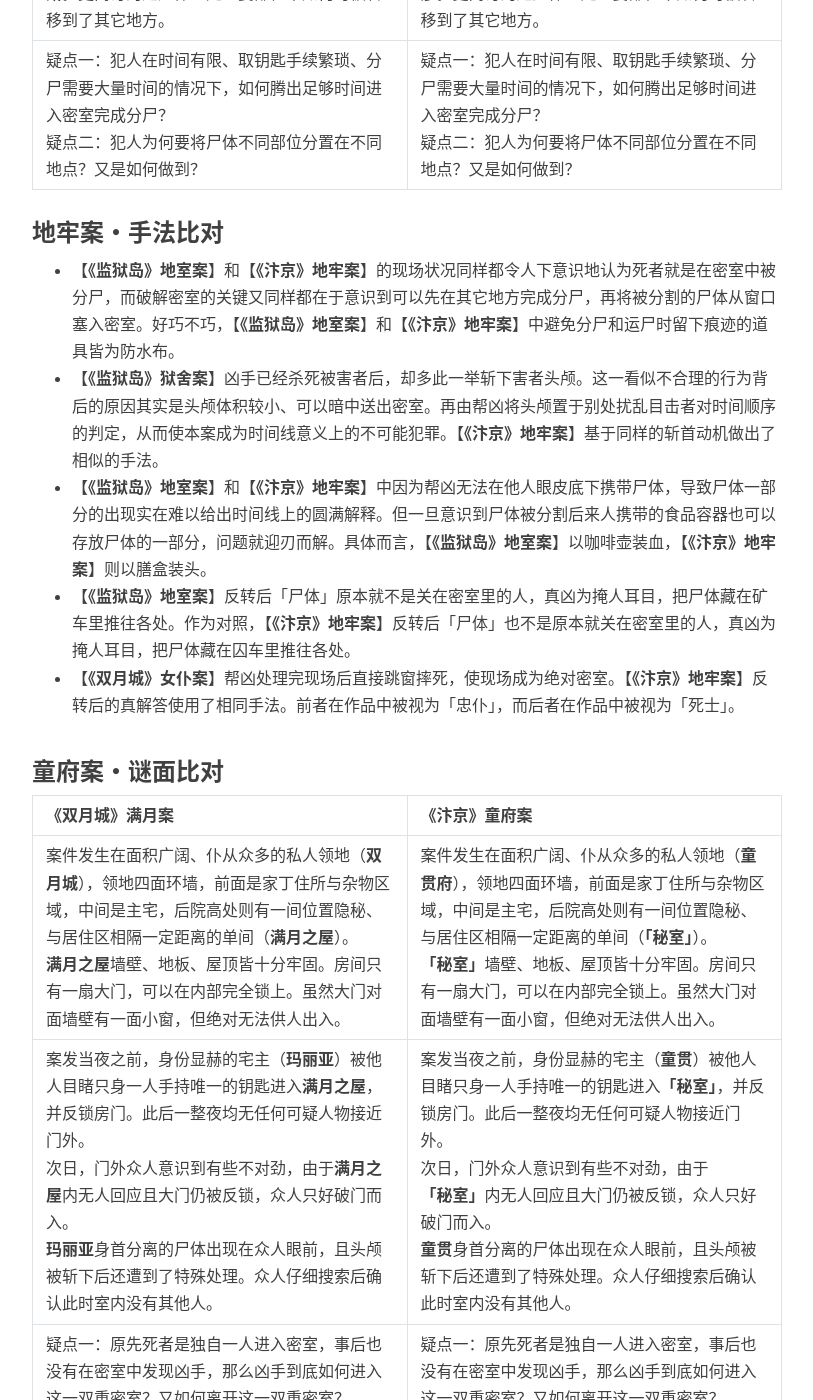
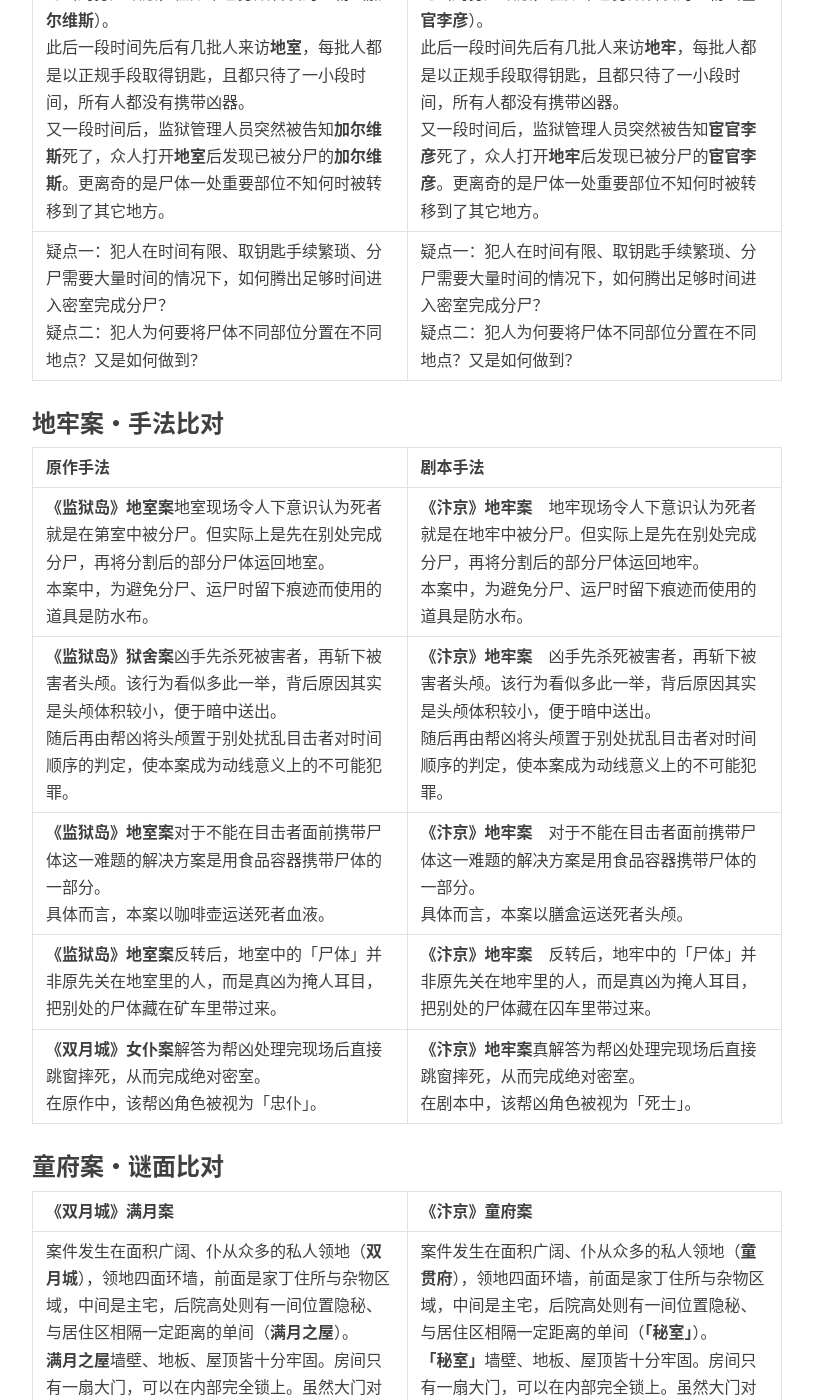
Before and after one commit to mysteryreview/mysteryreview.github.io, a Jekyll site: the page built from _posts/2024-05-31-北宋奇案.md, in a window 1280 px wide and 1400 px high, scrolled down 3310 px. Shown: the whole window, without its empty margins (233-1046 px from the left). Built offline with Jekyll 4.4.1, drawn with Linux system fonts in a browser that asks for light colours; nearby versions of some CDN libraries; comment, search, counter and statistics services are not loaded; some of the changed text lies outside the part shown.

Commit message:
Add files via upload

```diff
--- a/_posts/2024-05-31-北宋奇案.md
+++ b/_posts/2024-05-31-北宋奇案.md
@@ -12,18 +12,18 @@
             - 核诡缝合
             - 人设缝合
 ---
-简单解释下为何本作会有【**核诡缝合**】标签。
+简单解释下本作的【**核诡缝合**】标签。
 
-* 《双月城》和《监狱岛》是分别出版于２００２、２００４年的长篇推理小说，其中《监狱岛》为《双月城》续作。两作皆以牢不可破的密室、精细规划的动线、出人意料的分尸动机而著称。
-* 《北宋奇案・汴京》是发行于２０２４年的剧本杀作品，该剧本无论是密室谜面还是密室手法都与《双月城》、《监狱岛》中密室设计极为相似。其相似细节之多、相似程度之高，已经不可能是巧合撞梗，只能解释为刻意洗稿。
+长篇推理小说《双月城》和《监狱岛》分别出版于２００２和２００４年，其中《监狱岛》为《双月城》续作。两作皆以牢不可破的密室、精细规划的动线、出人意料的分尸动机而著称。
 
-下文中将为这一说法给出详细论证。
+剧本杀作品《北宋奇案・汴京》发行于２０２４年，该剧本无论是密室谜面还是密室手法都与《双月城》、《监狱岛》中密室设计极为相似。其相似细节之多、相似程度之高，已经不可能是巧合撞梗，只能解释为刻意洗稿，下文中将给出详细论证。
 
 <blockquote style="border-left-color: rgb(207, 34, 46); padding: 0px 1em; margin-bottom: 16px;">
 <p style="color: rgb(207, 34, 46); font-size: 2rem; font-weight: bold;">剧透警告</p>
-<p>本文力求「非必要不剧透」，但由于剧本自身过度缝合，导致即使只列举剧本与原作相似之处都不可避免会剧透剧绝大多数密室手法。</p>
+<p>本文力求「非必要不剧透」，但由于剧本自身过度缝合，导致即使只列举剧本与原作相似之处都不可避免会剧透大部分密室手法。</p>
 <p>因此，<strong>若您没有看过《双月城》和《监狱岛》，笔者恳请您关掉这篇剧评</strong>，以免破坏您阅读这两部推理佳作的体验。</p>
 </blockquote>
+
 
 ### 匠铺案・谜面比对
 
@@ -47,10 +47,20 @@
 
 ### 天牢案・手法比对
 
-* 【**《监狱岛》狱舍案**】方位互换
-* 【**《监狱岛》狱舍案**】时间干扰
-* 【**《双月城》新月案**】伪解答以「先用假钥匙换真钥匙，以真钥匙进入现场。再以发生突发事件无法进入现场为理由破坏锁，使钥匙无法对证」这一手法解释密室形成的原理。【**《汴京》天牢案**】伪解答亦沿用类似手法。
-* 【**《双月城》新月案**】和【**《汴京》天牢案**】反转后的真解答中背后主谋都巧妙利用铠甲作为藏凶手和运尸体的辅助道具，以实现换人诡计。关于这一相似设计，又有两处细节值得深究：<br>其一，【**《双月城》新月案**】使用的中世纪板甲坚硬稳固，外壳不会塌陷，即使里面是尸体也不会被人看穿。但【**《汴京》天牢案**】使用的北宋铠甲做不到这一点，于是剧本中不得不额外引入「尸僵」和「捆绑」两大设定。<br>其二，【**《双月城》新月案**】使用的中世纪板甲拉下面甲后可完全遮挡面部，使他人无法分辨身份。而【**《汴京》天牢案**】使用的北宋铠甲做不到这一点，故剧本中又不得不引入「不可直视王公」这一设定。
+
+
+| 原作手法                                                     | 剧本手法                                                     |
+| ------------------------------------------------------------ | ------------------------------------------------------------ |
+| **《监狱岛》狱舍案**方位互换                                 | **《汴京》天牢案**                                           |
+| **《监狱岛》狱舍案**时间干扰                                 |                                                              |
+| **《双月城》新月案**反转前的伪解答：先用假钥匙换真钥匙，以真钥匙进入现场。再以发生突发事件无法进入现场为理由破坏锁，使钥匙无法对证。 | **《汴京》天牢案**　反转前的伪解答：先用假钥匙换真钥匙，以真钥匙进入现场。再以发生突发事件无法进入现场为理由破坏锁，使钥匙无法对证。 |
+| **《双月城》新月案**反转后的真解答：幕后主谋巧妙利用铠甲作为掩饰自身和运送尸体的辅助工具，以完成换人诡计。 | **《汴京》天牢案**　反转后的真解答：幕后主谋巧妙利用铠甲作为掩饰自身和运送尸体的辅助工具，以完成换人诡计。 |
+
+对于最后一条，又有两点细节可以展开讲一讲：
+
+其一，**《双月城》新月案**使用的中世纪板甲坚硬稳固，外壳不会塌陷，即使里面是尸体也不会被人看穿。但**《汴京》天牢案**使用的北宋铠甲做不到这一点，于是剧本中不得不额外引入「尸僵」和「捆绑」两大设定。
+
+其二，**《双月城》新月案**使用的中世纪板甲拉下面甲后可完全遮挡面部，使他人无法分辨身份。而**《汴京》天牢案**使用的北宋铠甲做不到这一点，故剧本中又不得不引入「不可直视王公」这一设定。
 
 ### 地牢案・谜面比对
 
@@ -62,11 +72,13 @@
 
 ### 地牢案・手法比对
 
-* 【**《监狱岛》地室案**】和【**《汴京》地牢案**】的现场状况同样都令人下意识地认为死者就是在密室中被分尸，而破解密室的关键又同样都在于意识到可以先在其它地方完成分尸，再将被分割的尸体从窗口塞入密室。好巧不巧，【**《监狱岛》地室案**】和【**《汴京》地牢案**】中避免分尸和运尸时留下痕迹的道具皆为防水布。
-* 【**《监狱岛》狱舍案**】凶手已经杀死被害者后，却多此一举斩下害者头颅。这一看似不合理的行为背后的原因其实是头颅体积较小、可以暗中送出密室。再由帮凶将头颅置于别处扰乱目击者对时间顺序的判定，从而使本案成为时间线意义上的不可能犯罪。【**《汴京》地牢案**】基于同样的斩首动机做出了相似的手法。
-* 【**《监狱岛》地室案**】和【**《汴京》地牢案**】中因为帮凶无法在他人眼皮底下携带尸体，导致尸体一部分的出现实在难以给出时间线上的圆满解释。但一旦意识到尸体被分割后来人携带的食品容器也可以存放尸体的一部分，问题就迎刃而解。具体而言，【**《监狱岛》地室案**】以咖啡壶装血，【**《汴京》地牢案**】则以膳盒装头。
-* 【**《监狱岛》地室案**】反转后「尸体」原本就不是关在密室里的人，真凶为掩人耳目，把尸体藏在矿车里推往各处。作为对照，【**《汴京》地牢案**】反转后「尸体」也不是原本就关在密室里的人，真凶为掩人耳目，把尸体藏在囚车里推往各处。
-* 【**《双月城》女仆案**】帮凶处理完现场后直接跳窗摔死，使现场成为绝对密室。【**《汴京》地牢案**】反转后的真解答使用了相同手法。前者在作品中被视为「忠仆」，而后者在作品中被视为「死士」。
+| 原作手法                                                     | 剧本手法                                                     |
+| ------------------------------------------------------------ | ------------------------------------------------------------ |
+| **《监狱岛》地室案**地室现场令人下意识认为死者就是在第室中被分尸。但实际上是先在别处完成分尸，再将分割后的部分尸体运回地室。<br>本案中，为避免分尸、运尸时留下痕迹而使用的道具是防水布。 | **《汴京》地牢案**　地牢现场令人下意识认为死者就是在地牢中被分尸。但实际上是先在别处完成分尸，再将分割后的部分尸体运回地牢。<br>本案中，为避免分尸、运尸时留下痕迹而使用的道具是防水布。 |
+| **《监狱岛》狱舍案**凶手先杀死被害者，再斩下被害者头颅。该行为看似多此一举，背后原因其实是头颅体积较小，便于暗中送出。<br>随后再由帮凶将头颅置于别处扰乱目击者对时间顺序的判定，使本案成为动线意义上的不可能犯罪。 | **《汴京》地牢案**　凶手先杀死被害者，再斩下被害者头颅。该行为看似多此一举，背后原因其实是头颅体积较小，便于暗中送出。<br>随后再由帮凶将头颅置于别处扰乱目击者对时间顺序的判定，使本案成为动线意义上的不可能犯罪。 |
+| **《监狱岛》地室案**对于不能在目击者面前携带尸体这一难题的解决方案是用食品容器携带尸体的一部分。<br>具体而言，本案以咖啡壶运送死者血液。 | **《汴京》地牢案**　对于不能在目击者面前携带尸体这一难题的解决方案是用食品容器携带尸体的一部分。<br>具体而言，本案以膳盒运送死者头颅。 |
+| **《监狱岛》地室案**反转后，地室中的「尸体」并非原先关在地室里的人，而是真凶为掩人耳目，把别处的尸体藏在矿车里带过来。 | **《汴京》地牢案**　反转后，地牢中的「尸体」并非原先关在地牢里的人，而是真凶为掩人耳目，把别处的尸体藏在囚车里带过来。 |
+| **《双月城》女仆案**解答为帮凶处理完现场后直接跳窗摔死，从而完成绝对密室。<br>在原作中，该帮凶角色被视为「忠仆」。 | **《汴京》地牢案**真解答为帮凶处理完现场后直接跳窗摔死，从而完成绝对密室。<br>在剧本中，该帮凶角色被视为「死士」。 |
 
 ### 童府案・谜面比对
 
```
